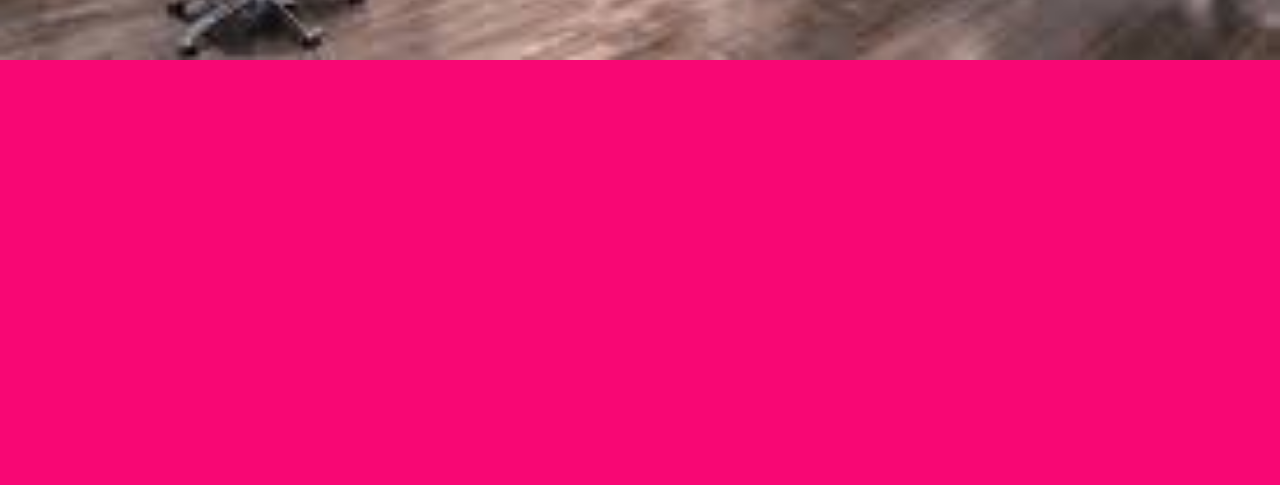
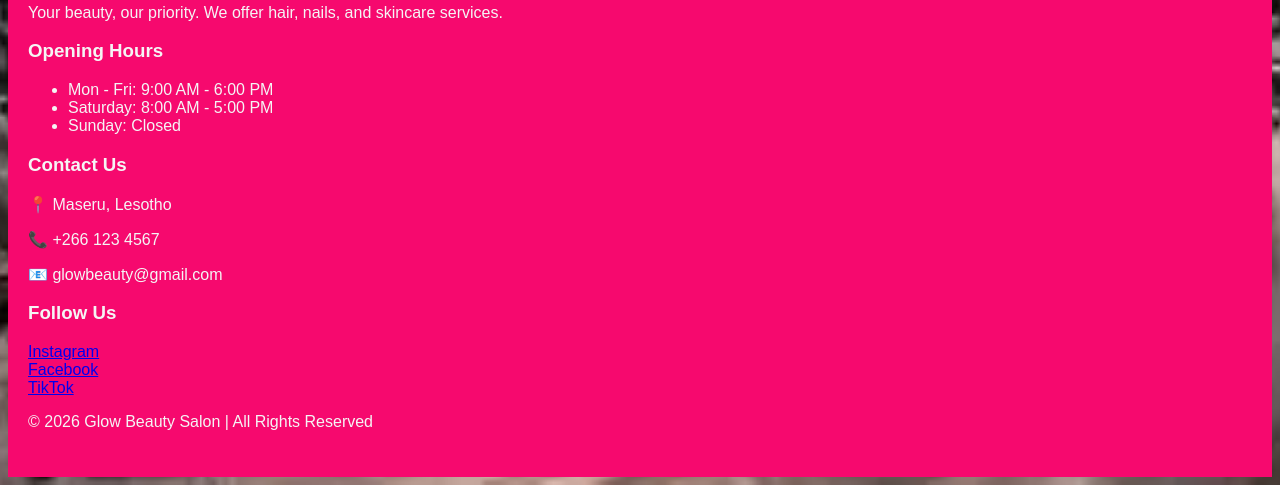
Before and after one commit to khakhathumamoalosi-ui/Glow-beauty-salon, a plain HTML site: page business.html in a window 1280 px wide. Shown: the part 646-1131 px from the top of the page. Before the commit the page ends 800 px from the top, so only its background shows below. Drawn offline with Linux system fonts and the light colour scheme.

Commit message:
Update business.html

```diff
--- a/business.html
+++ b/business.html
@@ -33,5 +33,45 @@
     <br>We promote our services through social media platforms such as </br>Facebook, <br>Instagram, and WhatsApp. </br>
     <br>We also rely on word-of-mouth and customer referrals.</br>
 </p>
+<footer class="footer">
+
+    <div class="footer-container">
+
+        <!-- Salon Info -->
+        <div class="footer-section">
+            <h3>Glow Beauty Salon</h3>
+            <p>Your beauty, our priority. We offer hair, nails, and skincare services.</p>
+        </div>
+
+        <!-- Opening Hours -->
+        <div class="footer-section">
+            <h3>Opening Hours</h3>
+            <ul>
+                <li>Mon - Fri: 9:00 AM - 6:00 PM</li>
+                <li>Saturday: 8:00 AM - 5:00 PM</li>
+                <li>Sunday: Closed</li>
+            </ul>
+        </div>
+
+        <!-- Contact Info -->
+        <div class="footer-section">
+            <h3>Contact Us</h3>
+            <p>📍 Maseru, Lesotho</p>
+            <p>📞 +266 123 4567</p>
+            <p>📧 glowbeauty@gmail.com</p>
+        </div>
+
+        <!-- Social Media -->
+        <div class="footer-section">
+            <h3>Follow Us</h3>
+            <a href="#">Instagram</a><br>
+            <a href="#">Facebook</a><br>
+            <a href="#">TikTok</a>
+        </div>
+
+    </div>
+
+    <p class="footer-bottom">&copy; 2026 Glow Beauty Salon | All Rights Reserved</p>
+
 </body>
 </html>
```
